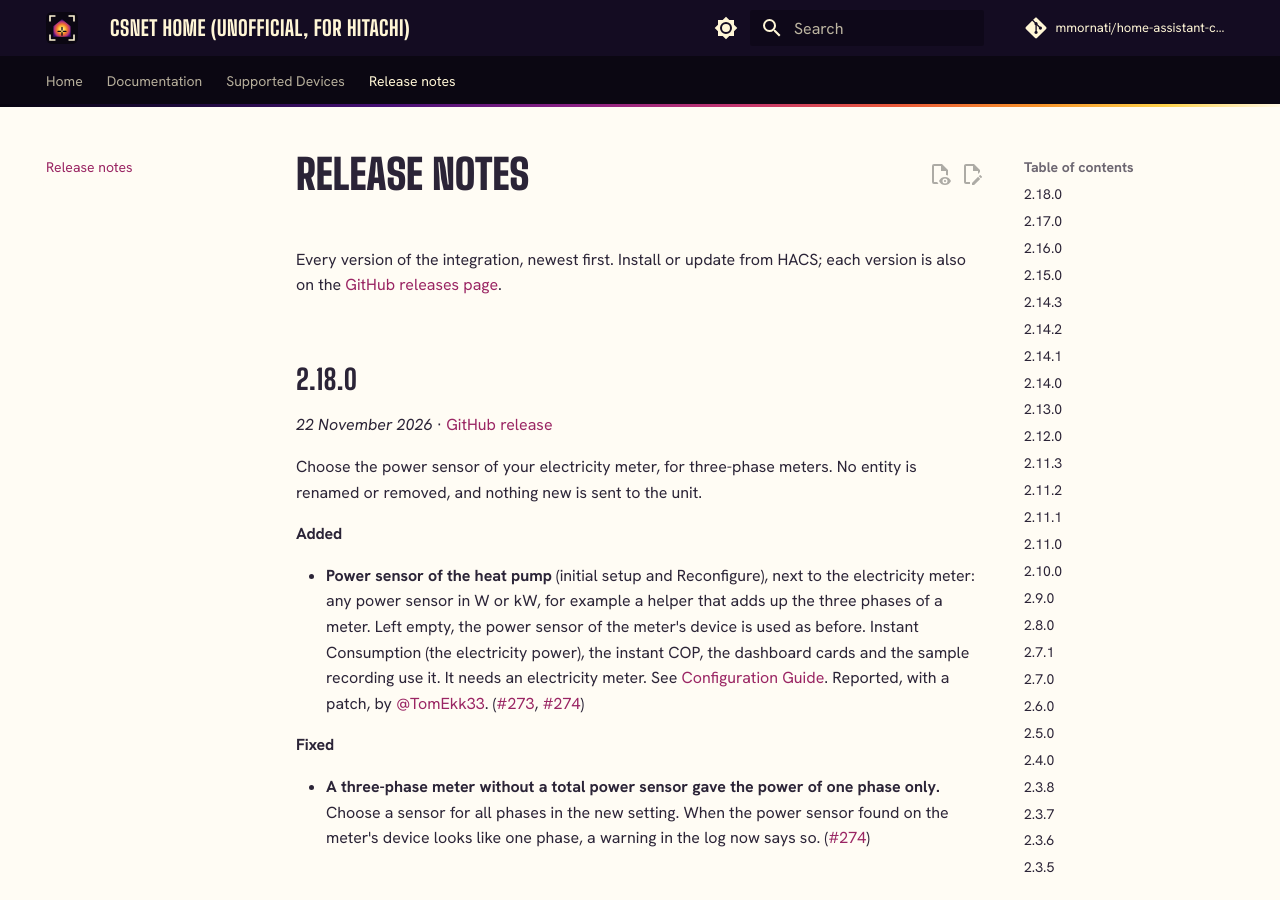
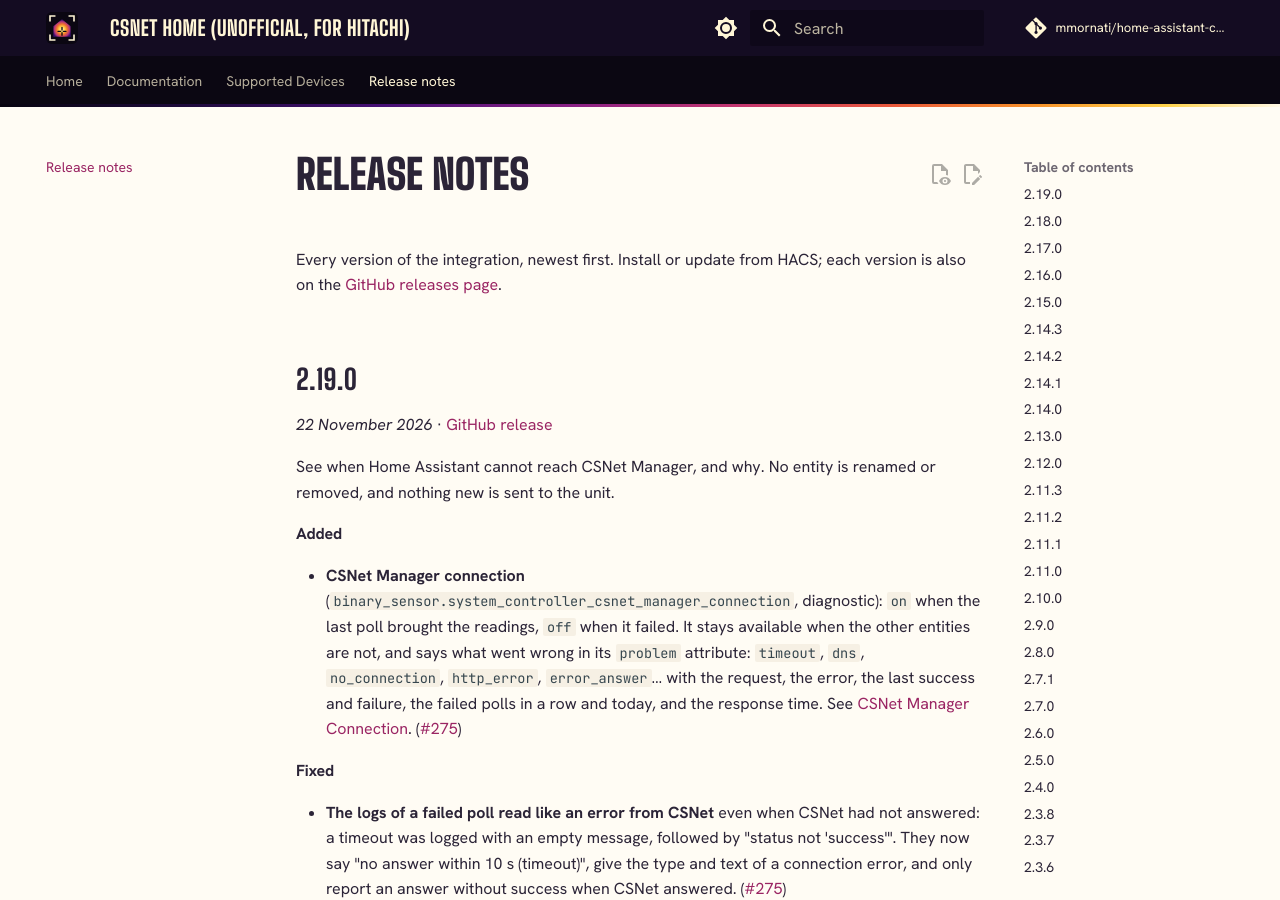
Before and after one commit to mmornati/home-assistant-csnet-home, an MkDocs documentation site: the page built from docs/release-notes.md, in a window 1280 px wide and 900 px high. Built offline with MkDocs 1.6.1 and Material for MkDocs 9.7.7, drawn with Linux system fonts in a browser that asks for light colours; some web fonts are replaced; comment, search, counter and statistics services are not loaded.

Commit message:
docs: 2.19.0 release notes

```diff
--- a/docs/release-notes.md
+++ b/docs/release-notes.md
@@ -6,6 +6,20 @@ description: What changed in each version of the CSNet Home (unofficial, for Hit
 # Release notes
 
 Every version of the integration, newest first. Install or update from HACS; each version is also on the [GitHub releases page](https://github.com/mmornati/home-assistant-csnet-home/releases).
+
+## 2.19.0
+
+*22 November 2026* · [GitHub release](https://github.com/mmornati/home-assistant-csnet-home/releases/tag/2.19.0)
+
+See when Home Assistant cannot reach CSNet Manager, and why. No entity is renamed or removed, and nothing new is sent to the unit.
+
+#### Added
+
+- **CSNet Manager connection** (`binary_sensor.system_controller_csnet_manager_connection`, diagnostic): `on` when the last poll brought the readings, `off` when it failed. It stays available when the other entities are not, and says what went wrong in its `problem` attribute: `timeout`, `dns`, `no_connection`, `http_error`, `error_answer`… with the request, the error, the last success and failure, the failed polls in a row and today, and the response time. See [CSNet Manager Connection](wiki/Sensors-Reference.md#csnet-manager-connection). ([#275](https://github.com/mmornati/home-assistant-csnet-home/pull/275))
+
+#### Fixed
+
+- **The logs of a failed poll read like an error from CSNet** even when CSNet had not answered: a timeout was logged with an empty message, followed by "status not 'success'". They now say "no answer within 10 s (timeout)", give the type and text of a connection error, and only report an answer without success when CSNet answered. ([#275](https://github.com/mmornati/home-assistant-csnet-home/pull/275))
 
 ## 2.18.0
 
```
